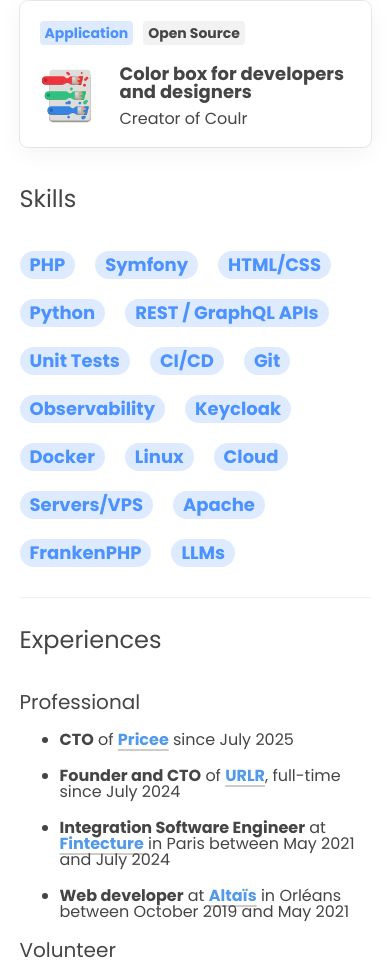
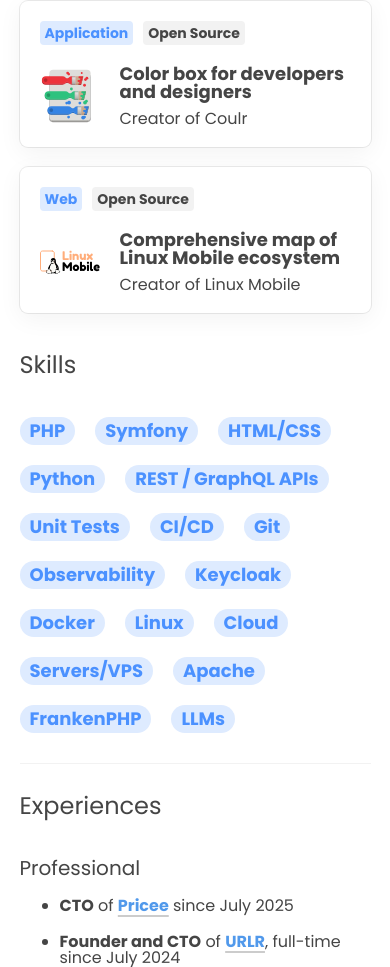
Before and after one commit to Huluti/huluti.github.io, an Eleventy site: page src/index.njk in a window 390 px wide. Shown: the part 1678-2645 px from the top of the page. Built offline with nearby package versions, Linux system fonts and the light colour scheme; Eleventy itself is replaced by a stand-in of ours; files that its build step writes are made by us from their sources.

Commit message:
Add Linux Mobile project

```diff
--- a/src/index.njk
+++ b/src/index.njk
@@ -98,6 +98,19 @@ headline: I am an independent developer, passionate about creating high-performa
                 </a>
             </div>
         </div>
+        <div class="project">
+            <div class="project-tags">
+                <span class="tag tag-main">Web</span>
+                <span class="tag">Open Source</span>
+            </div>
+            <div class="project-body">
+                <img src="/assets/img/linux-mobile.svg" height="24" width="60" alt="Linux Mobile">
+                <a href="https://linux-mobile.com/" target="_blank">
+                    <b>Comprehensive map of Linux Mobile ecosystem</b>
+                    Creator of Linux Mobile
+                </a>
+            </div>
+        </div>
     </div>
     <div>
         <h3>Skills</h3>
```
Also changed, not shown: assets/img/linux-mobile.svg (added), docs/assets/img/linux-mobile.svg (added), docs/index.html, 1 other file.
